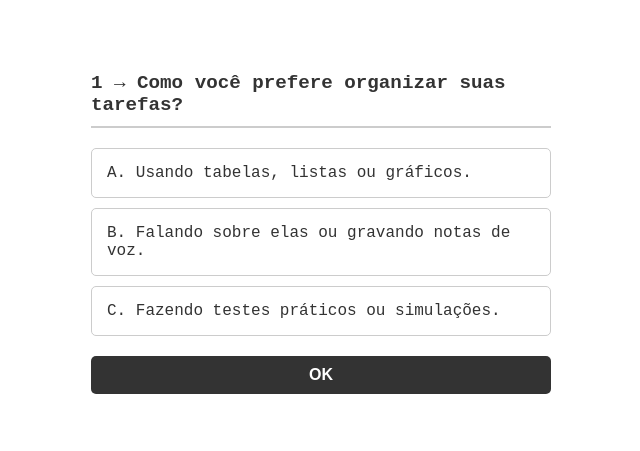
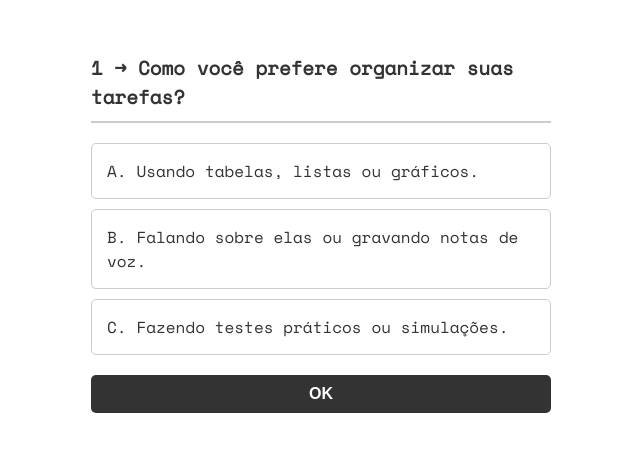
Before and after one commit to ca-ayumi/form-productivity, a plain HTML site: page index.html in a window 1280 px wide. Shown: the part 177-628 px from the top of the page, without its empty margins (319-959 px from the left). Drawn offline with nearby package versions, Linux system fonts and the light colour scheme.

Commit message:
Update index.html

```diff
--- a/index.html
+++ b/index.html
@@ -4,9 +4,10 @@
   <meta charset="UTF-8">
   <meta name="viewport" content="width=device-width, initial-scale=1.0">
   <title>Formulário de Estilos</title>
+  <link href="https://fonts.googleapis.com/css2?family=Space+Mono:wght@400&display=swap" rel="stylesheet">
   <style>
     body {
-      font-family: 'Courier New', Courier, monospace;
+      font-family: "Space Mono", monospace;
       background-color: #ffffff;
       margin: 0;
       padding: 0;
```
